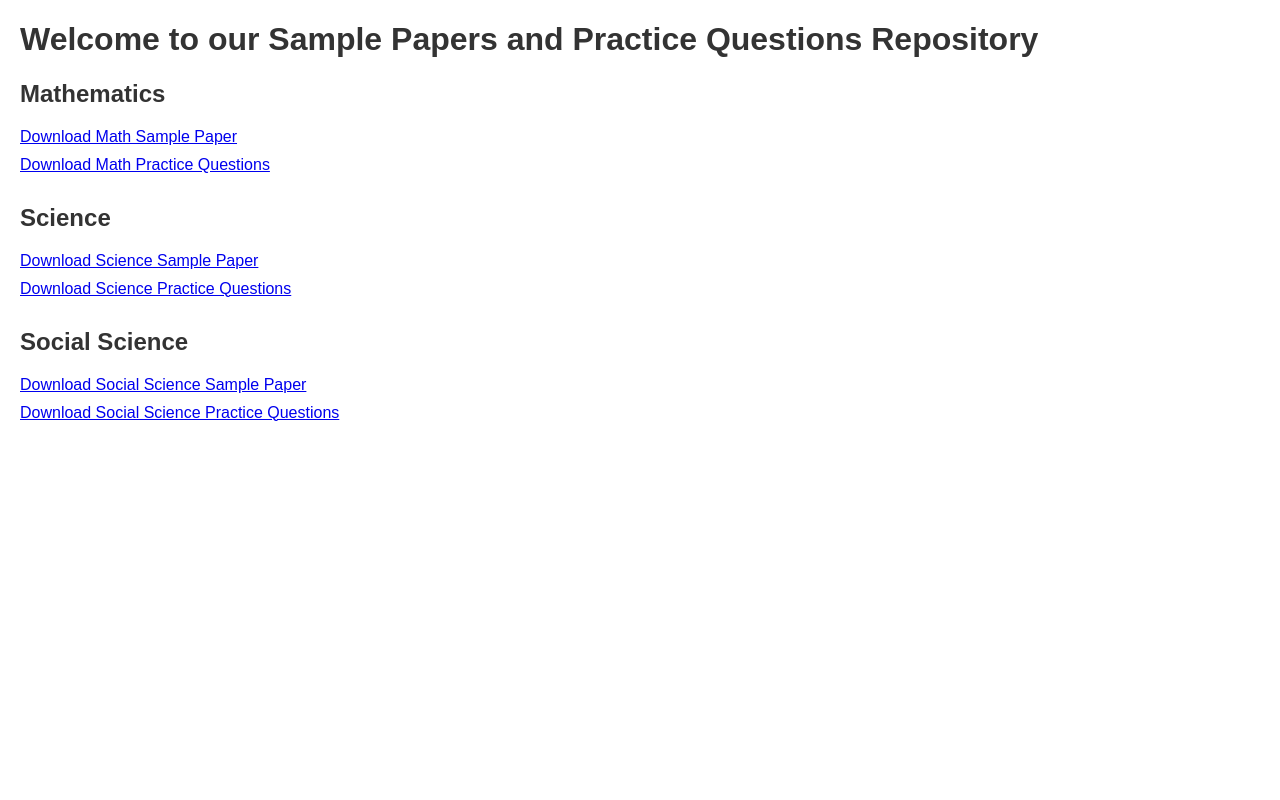
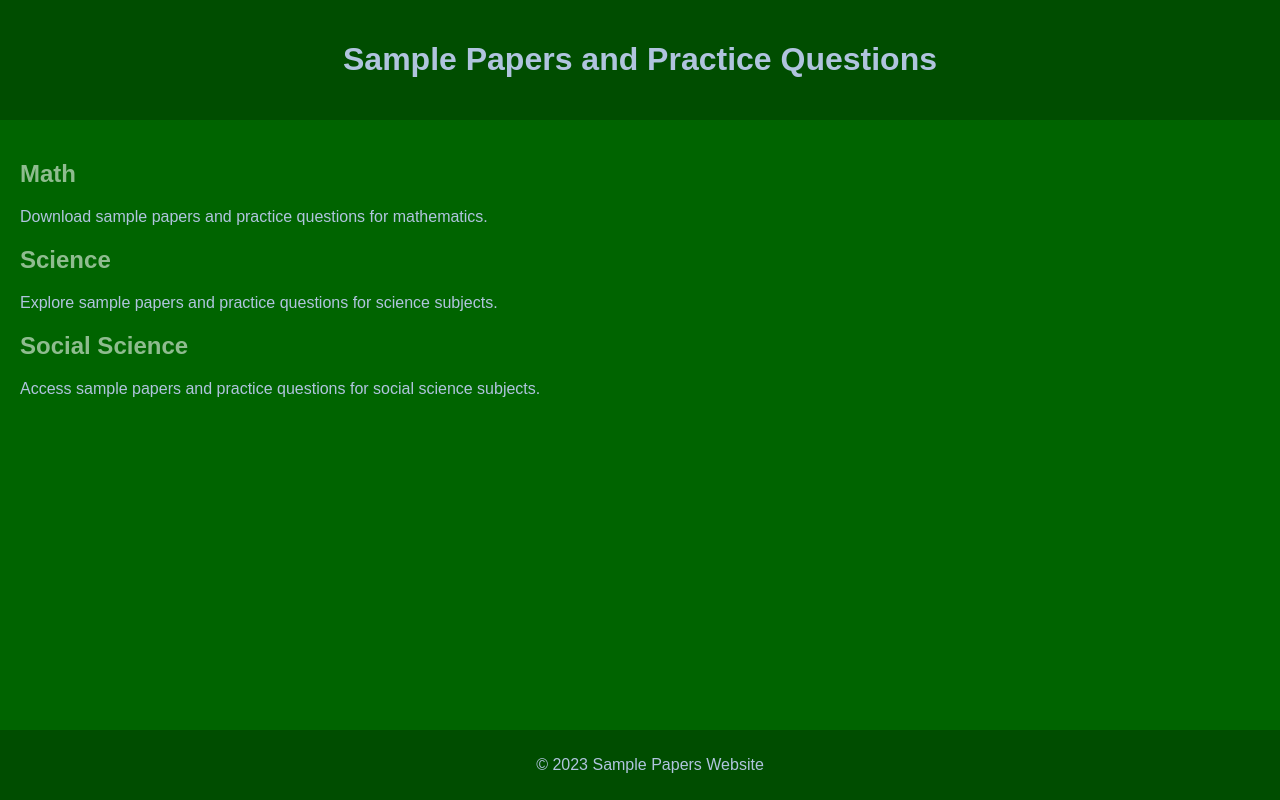
Before and after one commit to Isavasya/practice, a plain HTML site: page index.html in a window 1280 px wide. Drawn offline with Linux system fonts and the light colour scheme.

Commit message:
Update index.html

```diff
--- a/index.html
+++ b/index.html
@@ -1,50 +1,77 @@
 <!DOCTYPE html>
 <html lang="en">
+
 <head>
     <meta charset="UTF-8">
     <meta name="viewport" content="width=device-width, initial-scale=1.0">
     <title>Sample Papers and Practice Questions</title>
     <style>
         body {
+            background-color: #006400; /* Bottle Green */
+            color: #B0C4DE; /* Light Steel Blue, or any relevant text color */
             font-family: Arial, sans-serif;
-            margin: 20px;
+            margin: 0;
+            padding: 0;
+            box-sizing: border-box;
         }
 
-        h1, h2 {
-            color: #333;
+        header {
+            text-align: center;
+            padding: 20px;
+            background-color: #004d00; /* Darker Bottle Green for header */
         }
 
-        .subject-section {
-            margin-bottom: 30px;
+        main {
+            padding: 20px;
         }
 
-        .download-link {
-            display: block;
-            margin-bottom: 10px;
+        section {
+            margin-bottom: 20px;
+        }
+
+        h2 {
+            color: #8FBC8F; /* Dark Sea Green, or any relevant heading color */
+        }
+
+        footer {
+            text-align: center;
+            padding: 10px;
+            background-color: #004d00; /* Darker Bottle Green for footer */
+            position: fixed;
+            bottom: 0;
+            width: 100%;
         }
     </style>
 </head>
+
 <body>
+    <header>
+        <h1>Sample Papers and Practice Questions</h1>
+    </header>
 
-    <h1>Welcome to our Sample Papers and Practice Questions Repository</h1>
+    <main>
+        <section>
+            <h2>Math</h2>
+            <p>Download sample papers and practice questions for mathematics.</p>
+            <!-- Add links to math resources -->
+        </section>
 
-    <div class="subject-section">
-        <h2>Mathematics</h2>
-        <a class="download-link" href="math_sample_paper.pdf" download>Download Math Sample Paper</a>
-        <a class="download-link" href="math_practice_questions.pdf" download>Download Math Practice Questions</a>
-    </div>
+        <section>
+            <h2>Science</h2>
+            <p>Explore sample papers and practice questions for science subjects.</p>
+            <!-- Add links to science resources -->
+        </section>
 
-    <div class="subject-section">
-        <h2>Science</h2>
-        <a class="download-link" href="science_sample_paper.pdf" download>Download Science Sample Paper</a>
-        <a class="download-link" href="science_practice_questions.pdf" download>Download Science Practice Questions</a>
-    </div>
+        <section>
+            <h2>Social Science</h2>
+            <p>Access sample papers and practice questions for social science subjects.</p>
+            <!-- Add links to social science resources -->
+        </section>
+    </main>
 
-    <div class="subject-section">
-        <h2>Social Science</h2>
-        <a class="download-link" href="social_science_sample_paper.pdf" download>Download Social Science Sample Paper</a>
-        <a class="download-link" href="social_science_practice_questions.pdf" download>Download Social Science Practice Questions</a>
-    </div>
+    <footer>
+        <p>&copy; 2023 Sample Papers Website</p>
+    </footer>
+</body>
 
-</body>
 </html>
```
